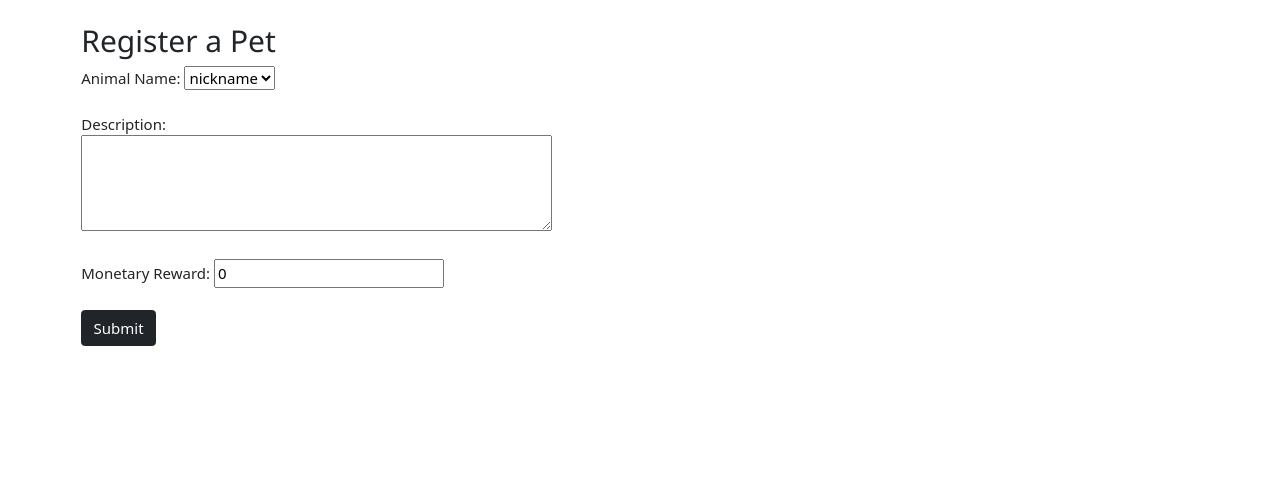
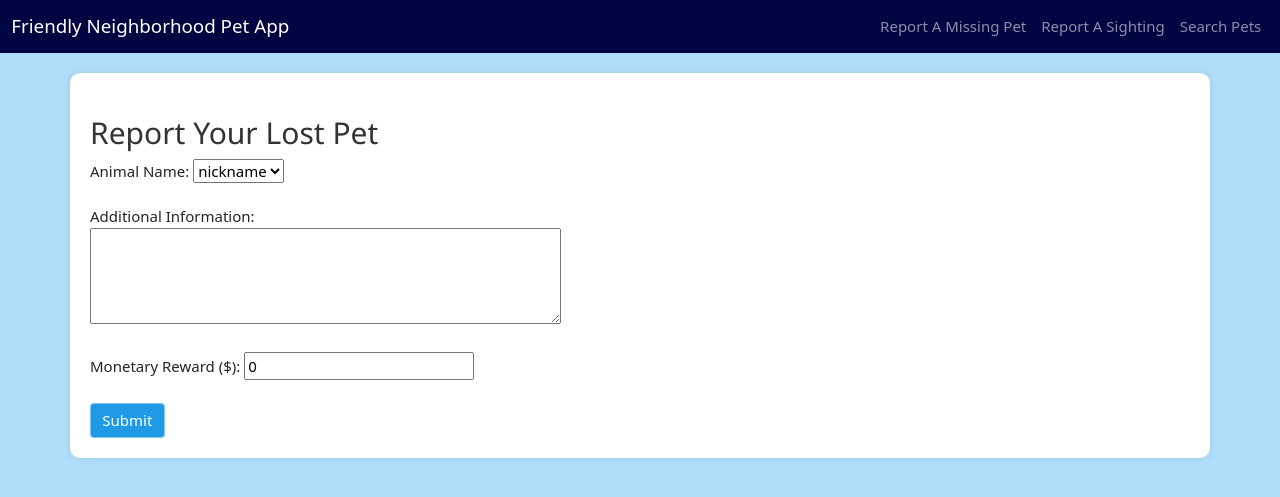
Before and after one commit to jelainhart/fnpa, a PHP site: page /cs4640/reportmissing.php in a window 1280 px wide. Shown: the top 497 px of the page. Run offline with PHP 8.4, Linux system fonts and the light colour scheme.

Commit message:
reports pages

```diff
--- a/header.html
+++ b/header.html
@@ -1,7 +1,7 @@
     <header>
       <nav class="navbar navbar-expand-md navbar-dark" style="background-color: #000440;">
         <div class="container-fluid">
-          <a class="navbar-brand" href="#">Friendly Neighborhood Pet App</a>
+          <a class="navbar-brand" href="home.php">Friendly Neighborhood Pet App</a>
           <button class="navbar-toggler" type="button" data-bs-toggle="collapse" data-bs-target="#collapsibleNavbar" aria-controls="collapsibleNavbar" aria-expanded="false" aria-label="Toggle navigation">
             <span class="navbar-toggler-icon"></span>
           </button>
--- a/reportmissing.php
+++ b/reportmissing.php
@@ -9,7 +9,7 @@ if ($_SERVER['REQUEST_METHOD'] == 'POST')   // GET
 {
   if (!empty($_POST['reportmissingBtn']))    // $_GET['....']
   {
-      reportmissing($_POST['species'], $_POST['breed'], $_POST['fur_color'], $_POST['fur_pattern'], $_POST['eye_color'], $_POST['pet_size'], $_POST['additional_description'], $_POST['nickname']);
+      reportmissing($_POST['person_id'], $_POST['animal_id'],$_POST['description'],$_POST['monetary_reward']);
   }
 }
   ?>
@@ -25,15 +25,53 @@ if ($_SERVER['REQUEST_METHOD'] == 'POST')   // GET
   <meta name="keywords" content="report, missing">
 
   <title>Report Missing Pet</title>
+
+  <link rel="stylesheet" href="rstyles.css">
   <link rel="stylesheet" href="https://www.w3schools.com/w3css/4/w3.css">
   <link href="https://cdn.jsdelivr.net/npm/bootstrap@5.1.3/dist/css/bootstrap.min.css" rel="stylesheet" integrity="sha384-1BmE4kWBq78iYhFldvKuhfTAU6auU8tT94WrHftjDbrCEXSU1oBoqyl2QvZ6jIW3" crossorigin="anonymous">
+
+  <style>
+        body {
+            background-color: #b1defa;
+        }
+
+        h1, h2, h3, h4, h5, h6 {
+            color: #333; /* Dark gray for headings */
+        }
+
+        .container {
+            background-color: #fff; /* White container background */
+            border-radius: 10px;
+            box-shadow: 0 0 10px rgba(0, 0, 0, 0.1);
+            padding: 20px;
+            margin-top: 20px;
+        }
+
+        .btn {
+            background-color: #209ae6;
+            color: #fff;
+            border-color: #85c7f2;
+        }
+
+        .btn:hover {
+            background-color: #78c8fa;
+            border-color: #6cb4df;
+        }
+
+        .form-control {
+            background-color: #f9f9f9;
+            border-color: #ddd;
+        }
+    </style>
 </head>
 
 <body>
+
+  <?php include('header.html') ?>
 <div class="container">
   <div class="row g-3 mt-2">
     <div class="col">
-      <h2>Register a Pet</h2>
+      <h2>Report Your Lost Pet</h2>
     </div>
   </div>
 <!-- TODO!!!!! get the user's person_id, create dropdown of the user's pets for them to choose which is lost -->
@@ -44,11 +82,11 @@ if ($_SERVER['REQUEST_METHOD'] == 'POST')   // GET
     </select>
     <br><br>
 
-    <label for="description">Description:</label><br>
+    <label for="description">Additional Information:</label><br>
     <textarea id="description" name="description" rows="4" cols="50"></textarea>
     <br><br>
 
-    <label for="monetary_reward">Monetary Reward:</label>
+    <label for="monetary_reward">Monetary Reward ($):</label>
     <input type="number" id="monetary_reward" name="monetary_reward" value="0" min="0"><br><br>
 
     <input type="submit" value="Submit" id="reportmissingBtn" name="reportmissingBtn" class="btn btn-dark">
--- /dev/null
+++ b/rstyles.css
@@ -0,0 +1,32 @@
+
+body {
+    background-color: #b1defa;
+}
+
+h1, h2, h3, h4, h5, h6 {
+    color: #333; /* Dark gray for headings */
+}
+
+.container {
+    background-color: #fff; /* White container background */
+    border-radius: 10px;
+    box-shadow: 0 0 10px rgba(0, 0, 0, 0.1);
+    padding: 20px;
+    margin-top: 20px;
+}
+
+.btn {
+    background-color: #209ae6;
+    color: #fff;
+    border-color: #85c7f2;
+}
+
+.btn:hover {
+    background-color: #78c8fa;
+    border-color: #6cb4df;
+}
+
+.form-control {
+    background-color: #f9f9f9;
+    border-color: #ddd;
+}
```
Also changed, not shown: addpet.php (+36 -0 lines), reportsighting.php (+45 -6 lines).
